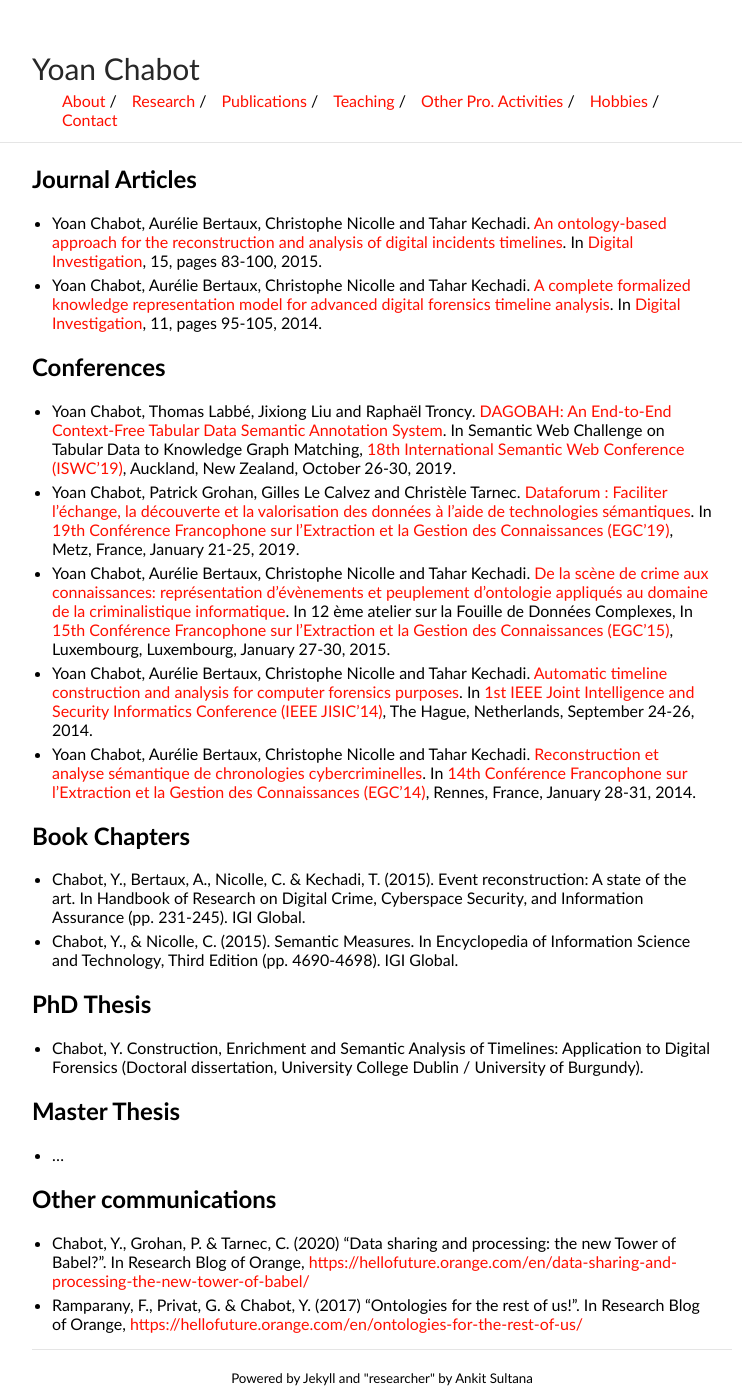
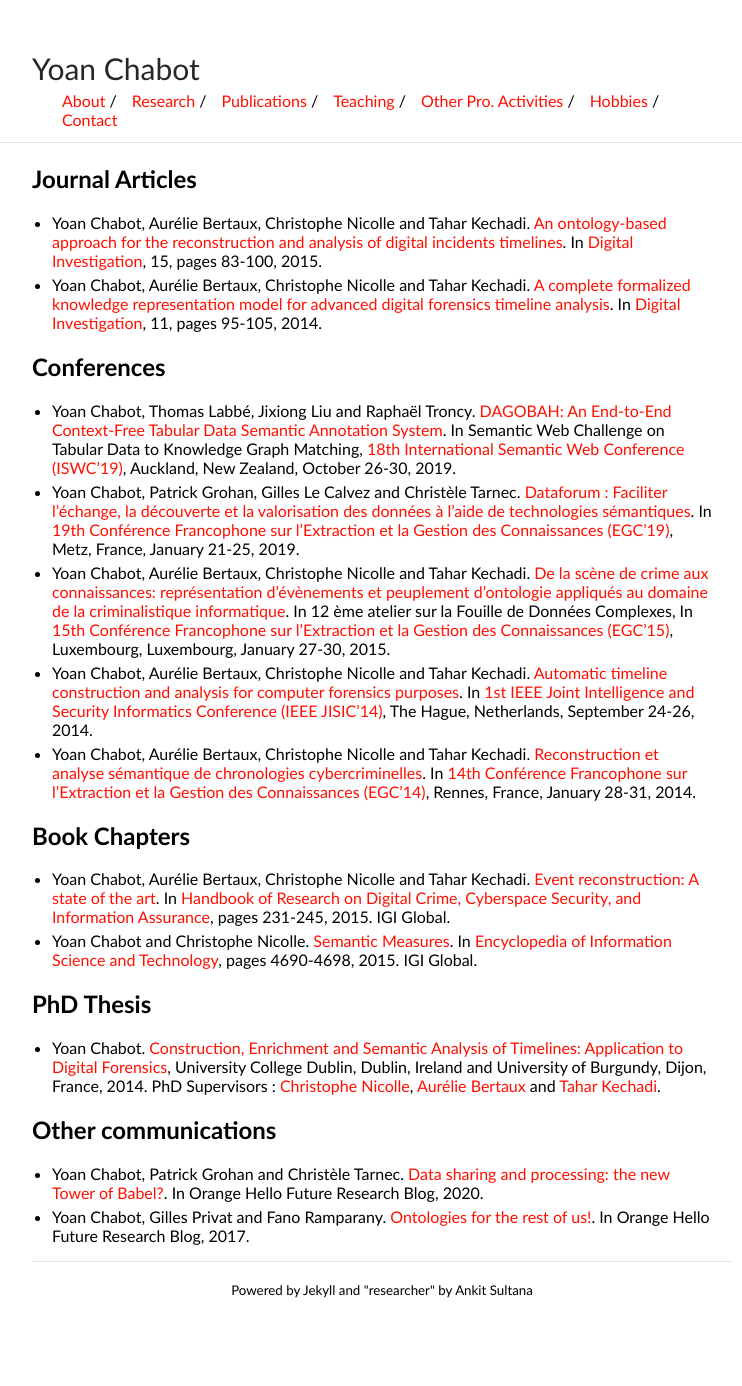
Before and after one commit to yoanchabot/yoanchabot.github.io, a Jekyll site: the page built from publications.md, in a window 1280 px wide. Shown: the whole page, without its empty margins (258-1000 px from the left). Built offline with Jekyll 4.4.1, drawn with Linux system fonts in a browser that asks for light colours; after the commit the page ends 1298 px from its top, so only the background shows below that.

Commit message:
Update publications.md

```diff
--- a/publications.md
+++ b/publications.md
@@ -18,17 +18,14 @@ title: Publications
 
 ## Book Chapters
 
-* Chabot, Y., Bertaux, A., Nicolle, C. & Kechadi, T. (2015). Event reconstruction: A state of the art. In Handbook of Research on Digital Crime, Cyberspace Security, and Information Assurance (pp. 231-245). IGI Global.
-* Chabot, Y., & Nicolle, C. (2015). Semantic Measures. In Encyclopedia of Information Science and Technology, Third Edition (pp. 4690-4698). IGI Global.
+* Yoan Chabot, Aurélie Bertaux, Christophe Nicolle and Tahar Kechadi. [Event reconstruction: A state of the art](https://www.igi-global.com/chapter/event-reconstruction/115760). In [Handbook of Research on Digital Crime, Cyberspace Security, and Information Assurance](https://www.igi-global.com/book/handbook-research-digital-crime-cyberspace/104750), pages 231-245, 2015. IGI Global.
+* Yoan Chabot and Christophe Nicolle. [Semantic Measures](https://www.igi-global.com/chapter/semantic-measures/112911). In [Encyclopedia of Information Science and Technology](https://www.igi-global.com/book/encyclopedia-information-science-technology-third/76156), pages 4690-4698, 2015. IGI Global.
 
 ## PhD Thesis
 
-* Chabot, Y. Construction, Enrichment and Semantic Analysis of Timelines: Application to Digital Forensics (Doctoral dissertation, University College Dublin / University of Burgundy).
-
-## Master Thesis
-
-* ...
+* Yoan Chabot. [Construction, Enrichment and Semantic Analysis of Timelines: Application to Digital Forensics](http://www.theses.fr/2015DIJOS037/document), University College Dublin, Dublin, Ireland and University of Burgundy, Dijon, France, 2014. PhD Supervisors : [Christophe Nicolle](https://scholar.google.fr/citations?user=sIwxy6IAAAAJ&hl=fr), [Aurélie Bertaux](https://scholar.google.fr/citations?hl=fr&user=virzKdYAAAAJ) and [Tahar Kechadi](https://people.ucd.ie/tahar.kechadi).
 
 ## Other communications
-* Chabot, Y., Grohan, P. & Tarnec, C. (2020) "Data sharing and processing: the new Tower of Babel?". In Research Blog of Orange, [https://hellofuture.orange.com/en/data-sharing-and-processing-the-new-tower-of-babel/](https://hellofuture.orange.com/en/data-sharing-and-processing-the-new-tower-of-babel/)
-* Ramparany, F., Privat, G. & Chabot, Y. (2017) "Ontologies for the rest of us!". In Research Blog of Orange, [https://hellofuture.orange.com/en/ontologies-for-the-rest-of-us/](https://hellofuture.orange.com/en/ontologies-for-the-rest-of-us/)
+
+* Yoan Chabot, Patrick Grohan and Christèle Tarnec. [Data sharing and processing: the new Tower of Babel?](https://hellofuture.orange.com/en/data-sharing-and-processing-the-new-tower-of-babel/). In Orange Hello Future Research Blog, 2020.
+* Yoan Chabot, Gilles Privat and Fano Ramparany. [Ontologies for the rest of us!](https://hellofuture.orange.com/en/ontologies-for-the-rest-of-us/). In Orange Hello Future Research Blog, 2017.
```
